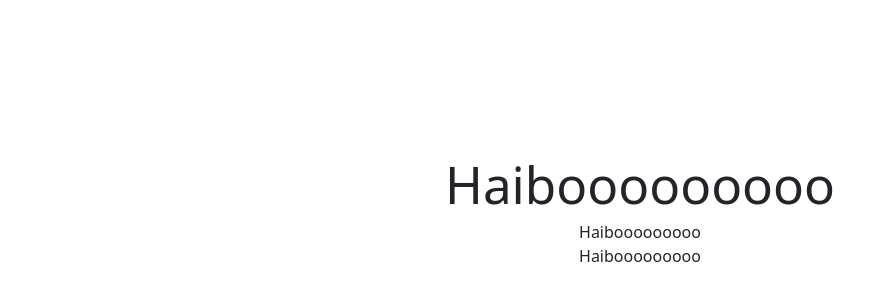
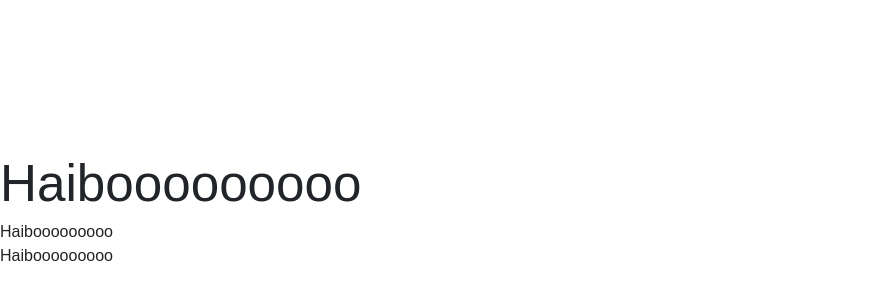
Before and after one commit to Lynnmwova/TeamMemberSlots, a React (Vite) app in the folder vite-project/: page / in a window 1280 px wide. Shown: the part 188-488 px from the top of the page, without its empty margins (0-895 px from the left). Built offline with nearby package versions, Linux system fonts and the light colour scheme.

Commit message:
Employee starter component added+ hook

```diff
--- a/vite-project/src/App.css
+++ b/vite-project/src/App.css
@@ -1,41 +1,4 @@
-#root {
-  max-width: 1280px;
-  margin: 0 auto;
-  padding: 2rem;
-  text-align: center;
+* {
+  font-family: sans-serif;
+  align-items: center;
 }
-
-.logo {
-  height: 6em;
-  padding: 1.5em;
-  will-change: filter;
-}
-.logo:hover {
-  filter: drop-shadow(0 0 2em #646cffaa);
-}
-.logo.react:hover {
-  filter: drop-shadow(0 0 2em #61dafbaa);
-}
-
-@keyframes logo-spin {
-  from {
-    transform: rotate(0deg);
-  }
-  to {
-    transform: rotate(360deg);
-  }
-}
-
-@media (prefers-reduced-motion: no-preference) {
-  a:nth-of-type(2) .logo {
-    animation: logo-spin infinite 20s linear;
-  }
-}
-
-.card {
-  padding: 2em;
-}
-
-.read-the-docs {
-  color: #888;
-}
--- a/vite-project/src/App.jsx
+++ b/vite-project/src/App.jsx
@@ -5,6 +5,9 @@ import Header from './header'
 import Content from './contents'
 import Footer from './footer'
 import 'bootstrap/dist/css/bootstrap.min.css';
+import Employees from './employees'
+
+
 function App() {
   const [count, setCount] = useState(0)
 
@@ -13,6 +16,7 @@ function App() {
      <Header></Header>
      <Content></Content>
      <Footer></Footer>
+     <Employees></Employees>
 
     </main>
   )
--- /dev/null
+++ b/vite-project/src/employees.jsx
@@ -0,0 +1,15 @@
+import { useState } from "react";
+
+
+
+const Employees = () => {
+
+    return (
+<main>
+
+
+</main>
+    )
+}
+
+export default Employees;
--- a/vite-project/src/header.jsx
+++ b/vite-project/src/header.jsx
@@ -1,6 +1,6 @@
 const Header = () => {
     return (
-        <header>
+        <header >
             <h1>
                 Haibooooooooo
             </h1>
```
